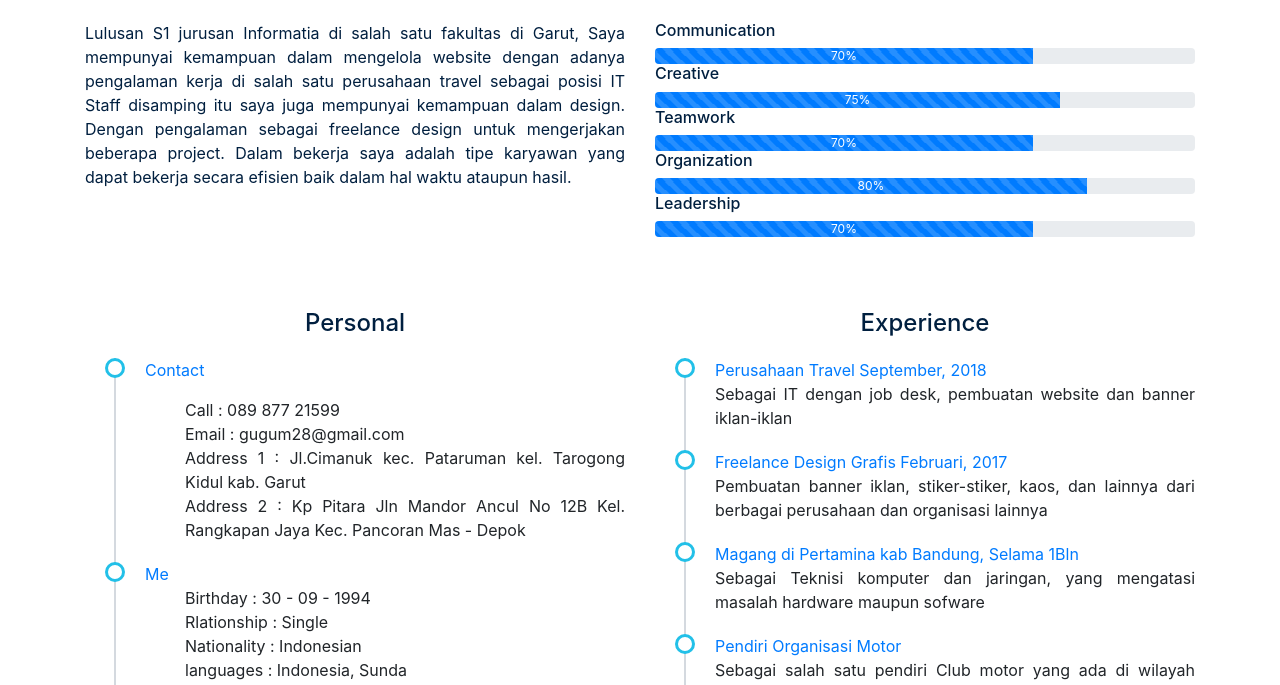
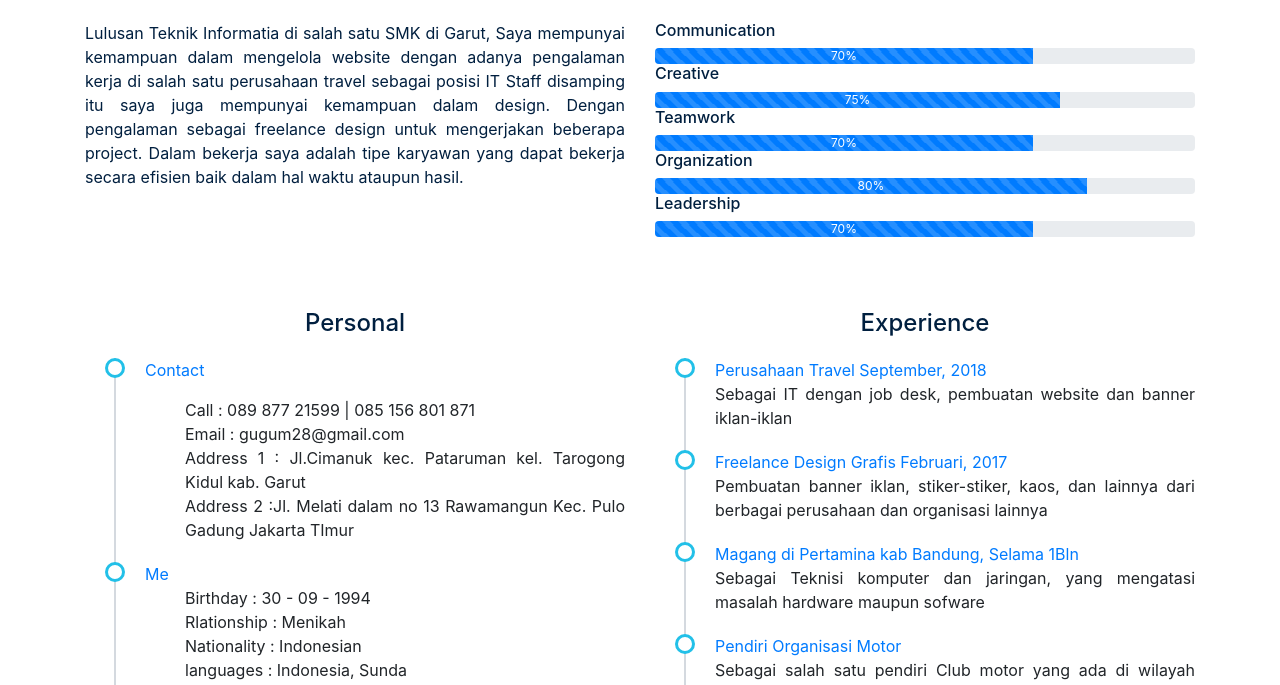
Before and after one commit to gugum28/portfolio, a plain HTML site: page index.html in a window 1280 px wide. Shown: the part 590-1275 px from the top of the page. Drawn offline with nearby package versions, Linux system fonts and the light colour scheme; a script that the page names is missing.

Commit message:
edit dari s1 ke smk
about
alamat
no tlp

```diff
--- a/index.html
+++ b/index.html
@@ -121,7 +121,7 @@
 
         <div class="row mt-3">
           <div class="col-md-6 text-justify navy">
-            <p>Lulusan S1 jurusan Informatia di salah satu fakultas di Garut, Saya mempunyai kemampuan
+            <p>Lulusan Teknik Informatia di salah satu SMK di Garut, Saya mempunyai kemampuan
               dalam mengelola website dengan adanya pengalaman kerja di salah satu perusahaan travel sebagai posisi IT
               Staff disamping itu saya juga mempunyai kemampuan
               dalam design. Dengan pengalaman sebagai freelance design untuk mengerjakan beberapa project. Dalam
@@ -174,15 +174,15 @@
           <ul class="timeline">
             <li>
               <p><a href="#">Contact</a></p>
-              <ul>Call : 089 877 21599</ul>
+              <ul>Call : 089 877 21599 | 085 156 801 871</ul>
               <ul>Email : gugum28@gmail.com</ul>
               <ul>Address 1 : Jl.Cimanuk kec. Pataruman kel. Tarogong Kidul kab. Garut</ul>
-              <ul>Address 2 : Kp Pitara Jln Mandor Ancul No 12B Kel. Rangkapan Jaya Kec. Pancoran Mas - Depok</ul>
+              <ul>Address 2 :Jl. Melati dalam no 13 Rawamangun Kec. Pulo Gadung Jakarta TImur</ul>
             </li>
             <li>
               <a href="#">Me</a>
               <ul>Birthday : 30 - 09 - 1994</ul>
-              <ul>Rlationship : Single</ul>
+              <ul>Rlationship : Menikah</ul>
               <ul>Nationality : Indonesian</ul>
               <ul>languages : Indonesia, Sunda</ul>
             </li>
@@ -191,7 +191,6 @@
               <ul>SD pataruman 6 2000 - 2006</ul>
               <ul>SMP Tarogong 1 Kaler 2006 - 2009</ul>
               <ul>SMK YPPT Garut 2009 - 2012</ul>
-              <ul>Sekolah Tinggi Teknologi Garut 2012 - 2017</ul>
 
             </li>
           </ul>
```
